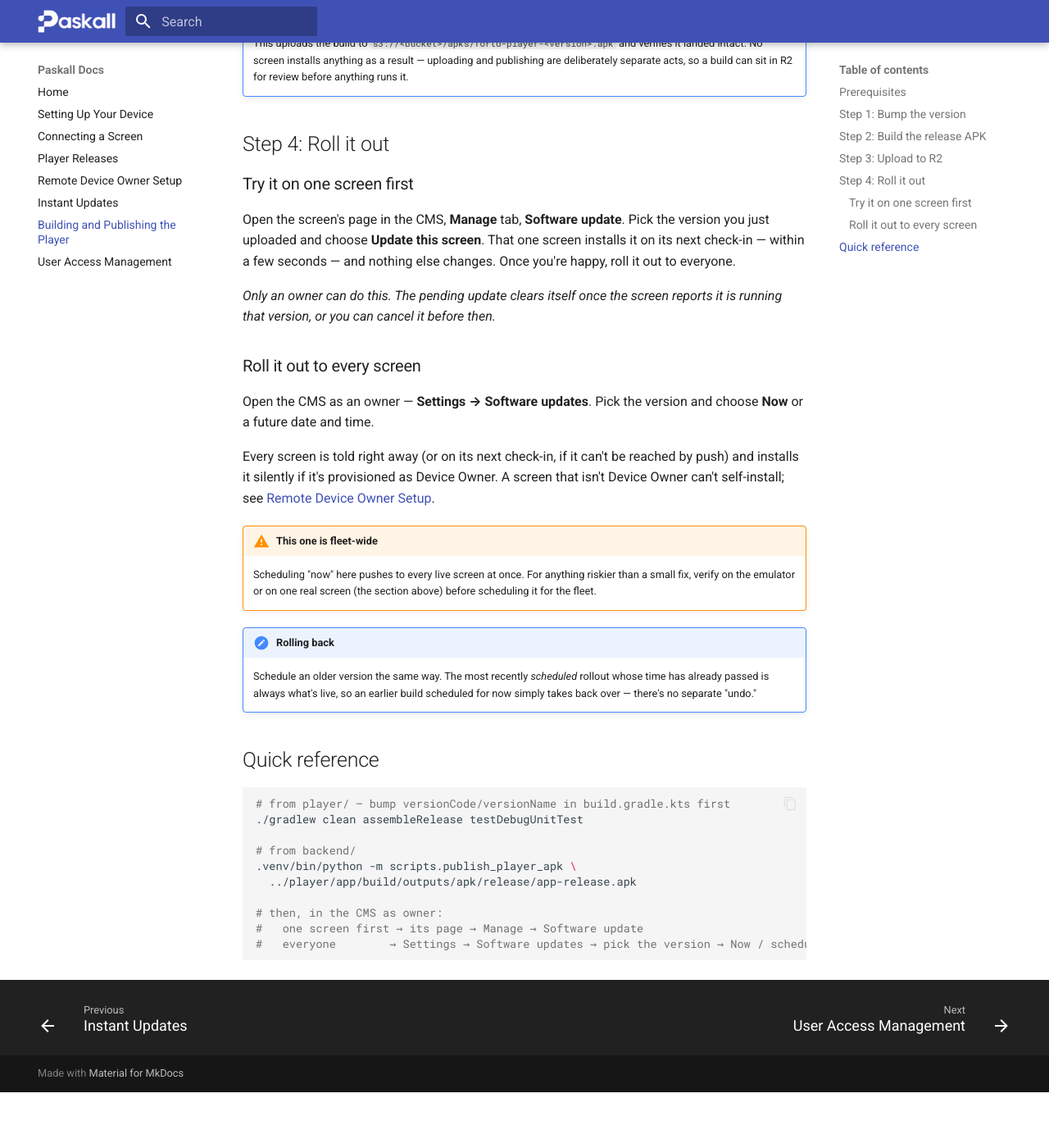
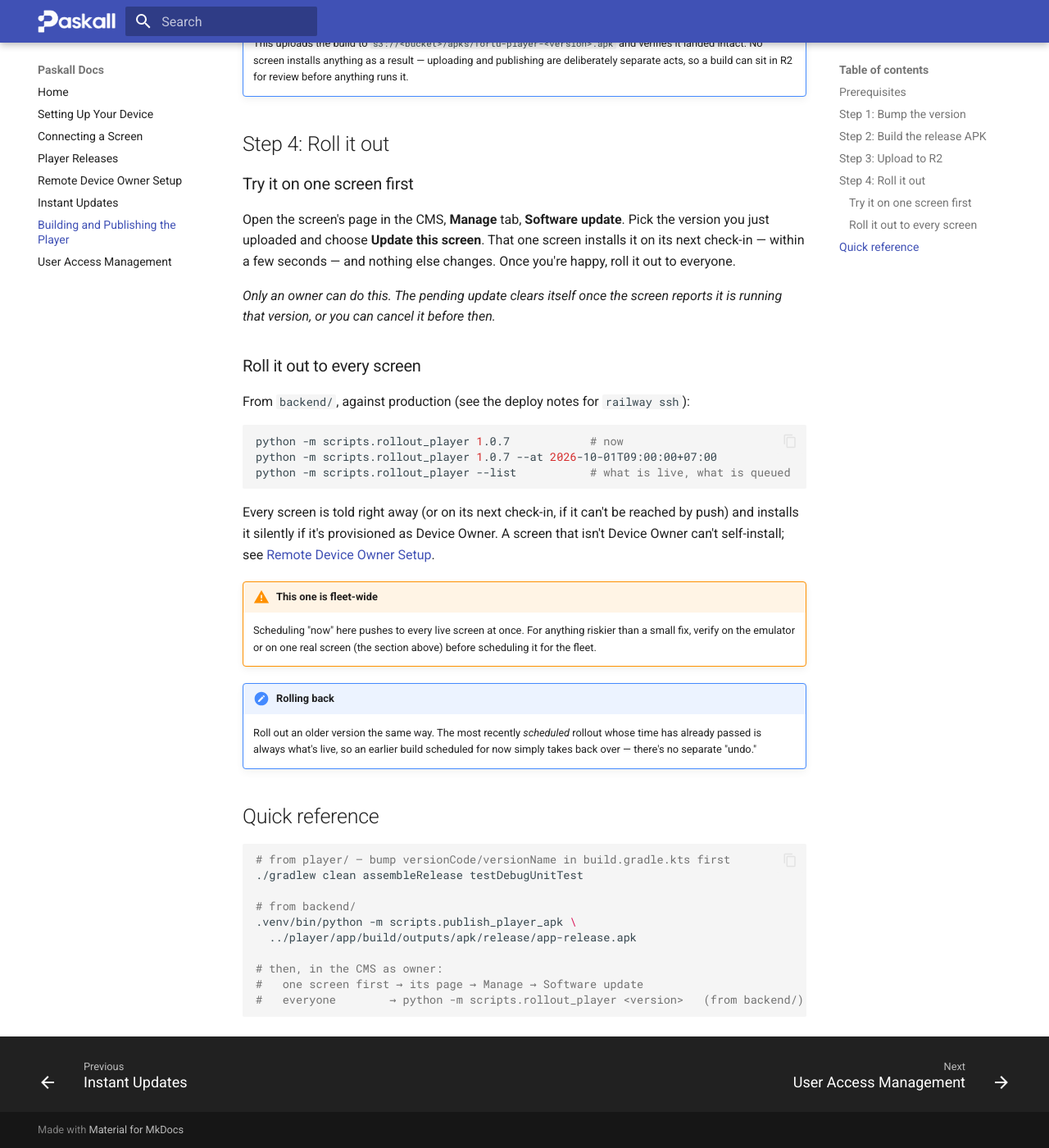
Before and after one commit to brebribre/paskall-docs, an MkDocs documentation site: the page built from docs/building-and-publishing-the-player.md, in a window 1280 px wide and 1400 px high, scrolled down 1941 px. Shown: the whole window at 82% size. Built offline with MkDocs 1.6.1 and Material for MkDocs 9.7.7, drawn with Linux system fonts in a browser that asks for light colours; comment, search, counter and statistics services are not loaded; before the commit the page ends 3273 px from its top, so only the background shows below that.

Commit message:
Building the player: fleet rollouts via scripts/rollout_player.py, not a Settings tab
Co-Authored-By: Claude Fable 5.1 <noreply@anthropic.com>

````diff
--- a/docs/building-and-publishing-the-player.md
+++ b/docs/building-and-publishing-the-player.md
@@ -74,7 +74,13 @@ Open the screen's page in the CMS, **Manage** tab, **Software update**. Pick the
 
 ### Roll it out to every screen
 
-Open the CMS as an owner — **Settings → Software updates**. Pick the version and choose **Now** or a future date and time.
+From `backend/`, against production (see the deploy notes for `railway ssh`):
+
+```bash
+python -m scripts.rollout_player 1.0.7            # now
+python -m scripts.rollout_player 1.0.7 --at 2026-10-01T09:00:00+07:00
+python -m scripts.rollout_player --list           # what is live, what is queued
+```
 
 Every screen is told right away (or on its next check-in, if it can't be reached by push) and installs it silently if it's provisioned as Device Owner. A screen that isn't Device Owner can't self-install; see [Remote Device Owner Setup](remote-device-owner-setup.md).
 
@@ -82,7 +88,7 @@ Every screen is told right away (or on its next check-in, if it can't be reached
     Scheduling "now" here pushes to every live screen at once. For anything riskier than a small fix, verify on the emulator or on one real screen (the section above) before scheduling it for the fleet.
 
 !!! note "Rolling back"
-    Schedule an older version the same way. The most recently *scheduled* rollout whose time has already passed is always what's live, so an earlier build scheduled for now simply takes back over — there's no separate "undo."
+    Roll out an older version the same way. The most recently *scheduled* rollout whose time has already passed is always what's live, so an earlier build scheduled for now simply takes back over — there's no separate "undo."
 
 ## Quick reference
 
@@ -96,5 +102,5 @@ Every screen is told right away (or on its next check-in, if it can't be reached
 
 # then, in the CMS as owner:
 #   one screen first → its page → Manage → Software update
-#   everyone        → Settings → Software updates → pick the version → Now / schedule
+#   everyone        → python -m scripts.rollout_player <version>   (from backend/)
 ```
````
